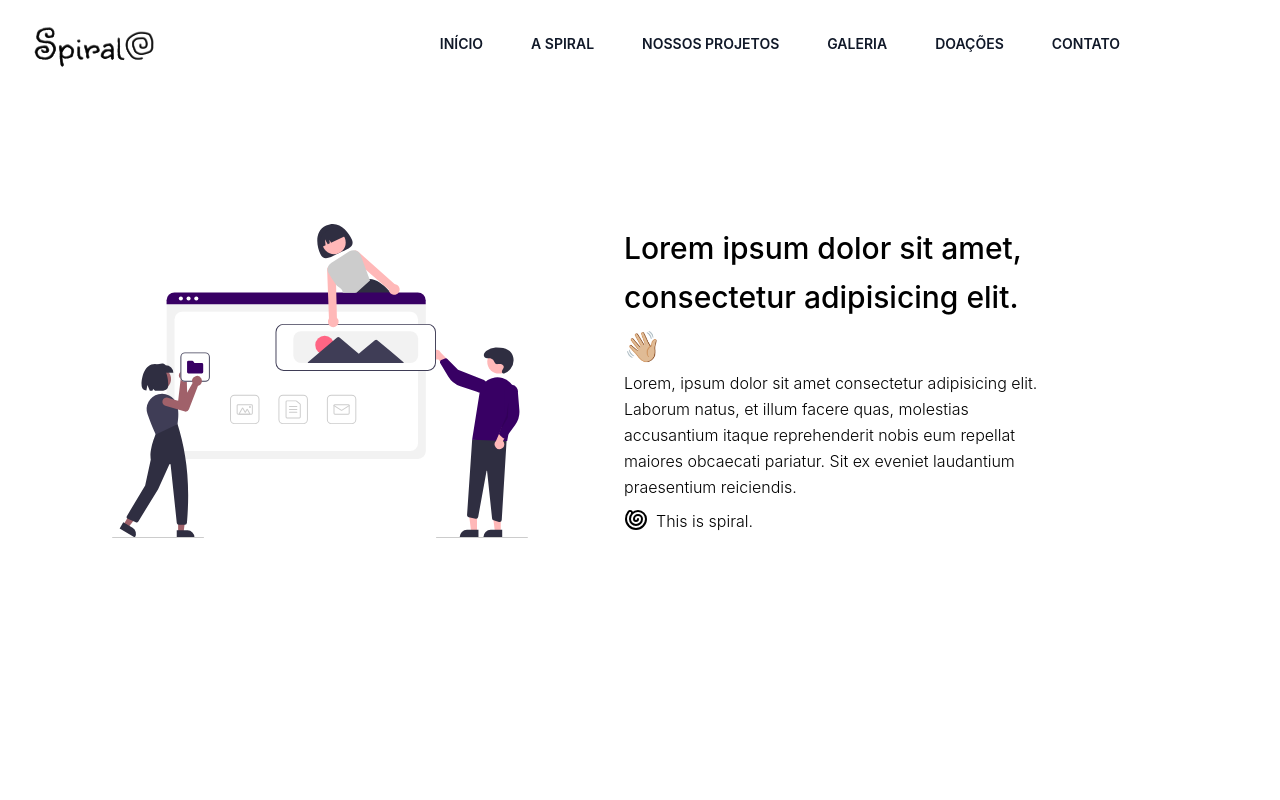
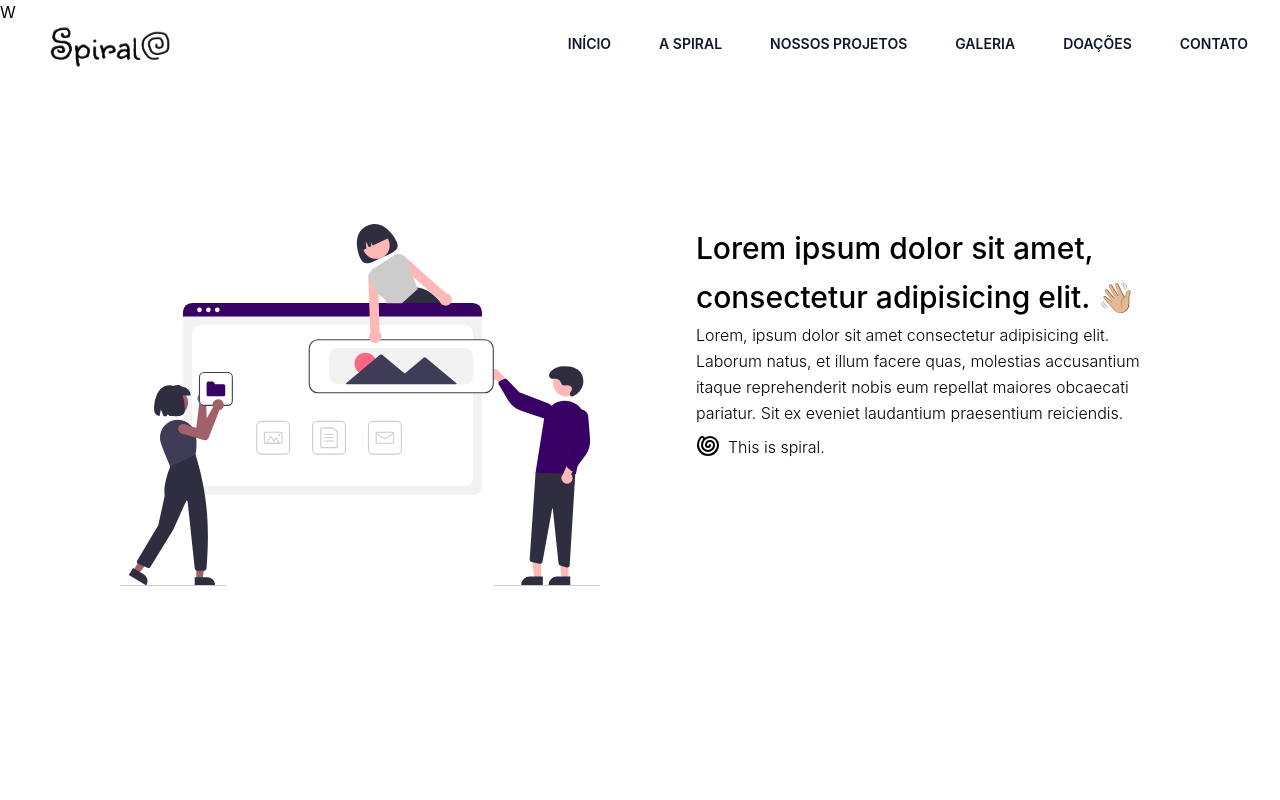
Before and after one commit to felipe-sbm/spiral, a Next.js app: page / in a window 1280 px wide. Shown: the top 800 px of the page. Built offline with nearby package versions, Linux system fonts and the light colour scheme.

Commit message:
Bug de resolução corrigido

```diff
--- a/app/components/footer.tsx
+++ b/app/components/footer.tsx
@@ -5,7 +5,7 @@ import Link from "next/link";
 export default function Footer() {
   return (
     <footer className="bg-white dark:bg-slate-950">
-      <div className="mx-auto max-w-screen-xl px-4 py-16 sm:px-6 lg:px-8">
+      <div className="mx-auto max-w-7xl px-4 py-16 sm:px-6 lg:px-8">
         <div className="flex flex-col items-center gap-4 rounded-lg bg-gradient-to-r from-purple-950 to-purple-500 dark:bg-gradient-to-r dark:from-purple-500 dark:to-purple-950 p-6 shadow-lg sm:flex-row sm:justify-between">
           <strong className="text-xl text-white sm:text-xl">
             {" "}
--- a/app/layout.tsx
+++ b/app/layout.tsx
@@ -55,11 +55,11 @@ export default function RootLayout({
     >
       <Head>
         <link rel="shortcut icon" href="./public/favicon.ico" />
-      </Head>
-      <body className="antialiased max-w-6xl">
+      </Head>W
+      <body className="flex antialiased">
         <main className="flex-auto min-w-0 flex flex-col px-2 md:px-0">
           <Navbar />
-          <div className="max-w-5xl mx-auto py-10 px-12">{children}</div>
+          <div className="max-w-6xl mx-auto py-10 px-12">{children}</div>
           <Footer />
           <Analytics />
           <SpeedInsights />
```
